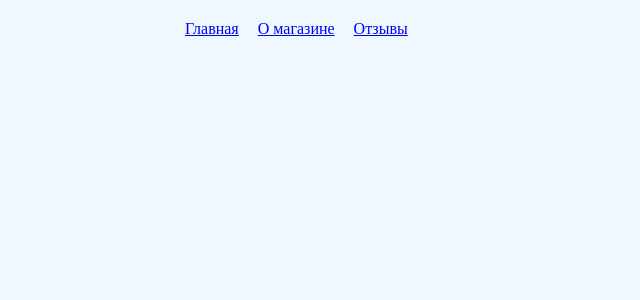
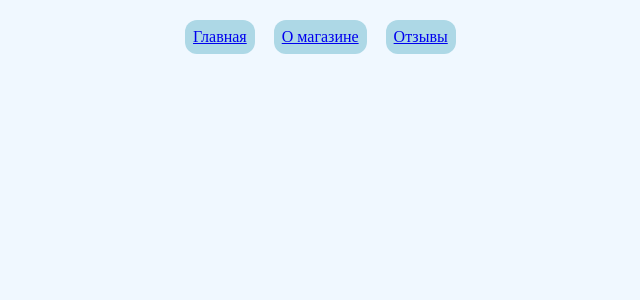
Before and after one commit to zere-codes/hw3, a Django app: template main/templates/main/base.html in a window 1280 px wide. Shown: the top 300 px of the page, without its empty margins (105-745 px from the left). Run offline with Django 3.2, Linux system fonts and the light colour scheme; the template is opened without the code that fills it, so the values that code supplies are empty.

Commit message:
change nav style

```diff
--- a/main/static/main/style.css
+++ b/main/static/main/style.css
@@ -10,6 +10,9 @@ body {
 nav a {
     margin-right: 15px;
     display: inline-block;
+    background-color: lightblue;
+    padding:8px;
+    border-radius: 12px;
 }
 
 ul {
```
